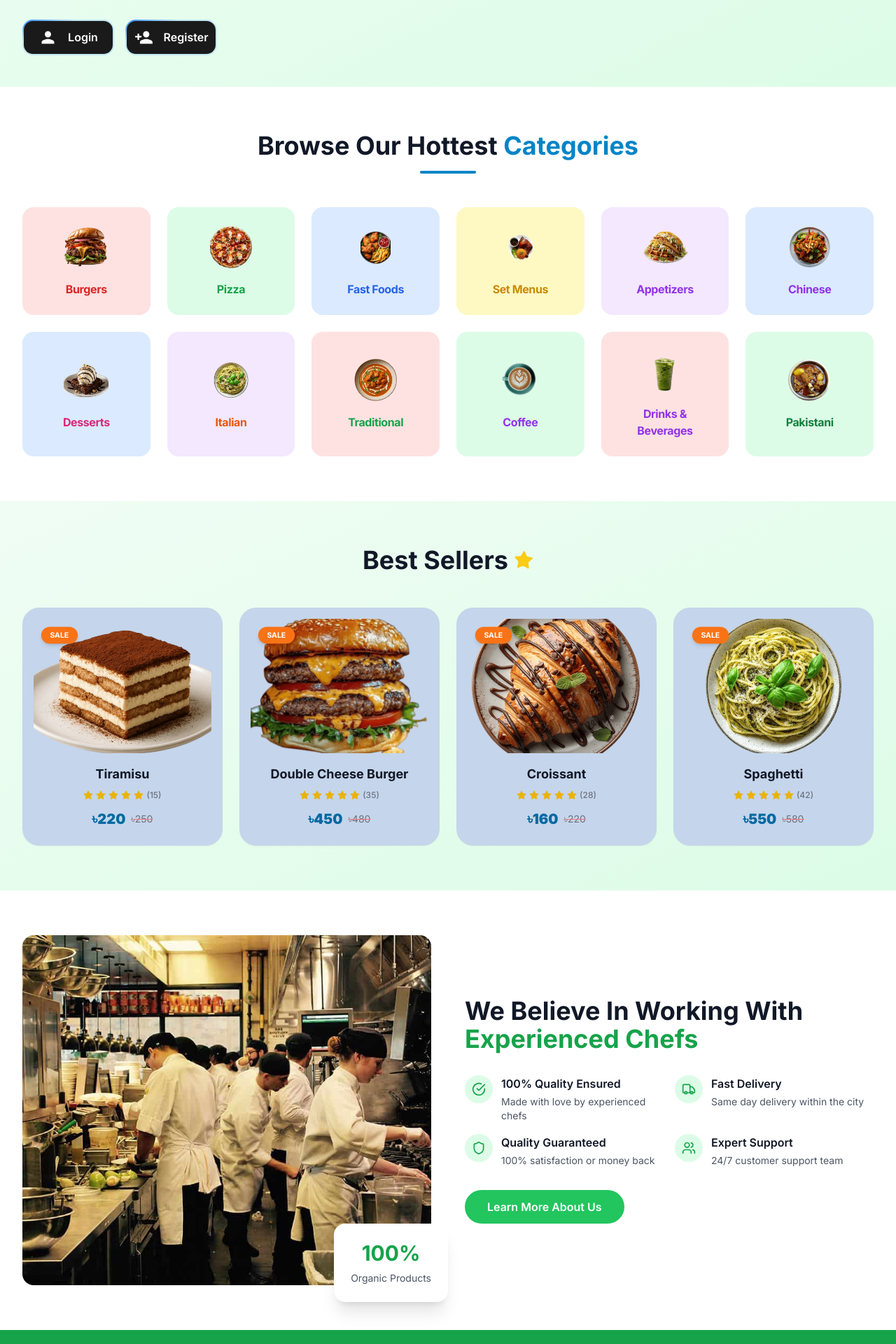
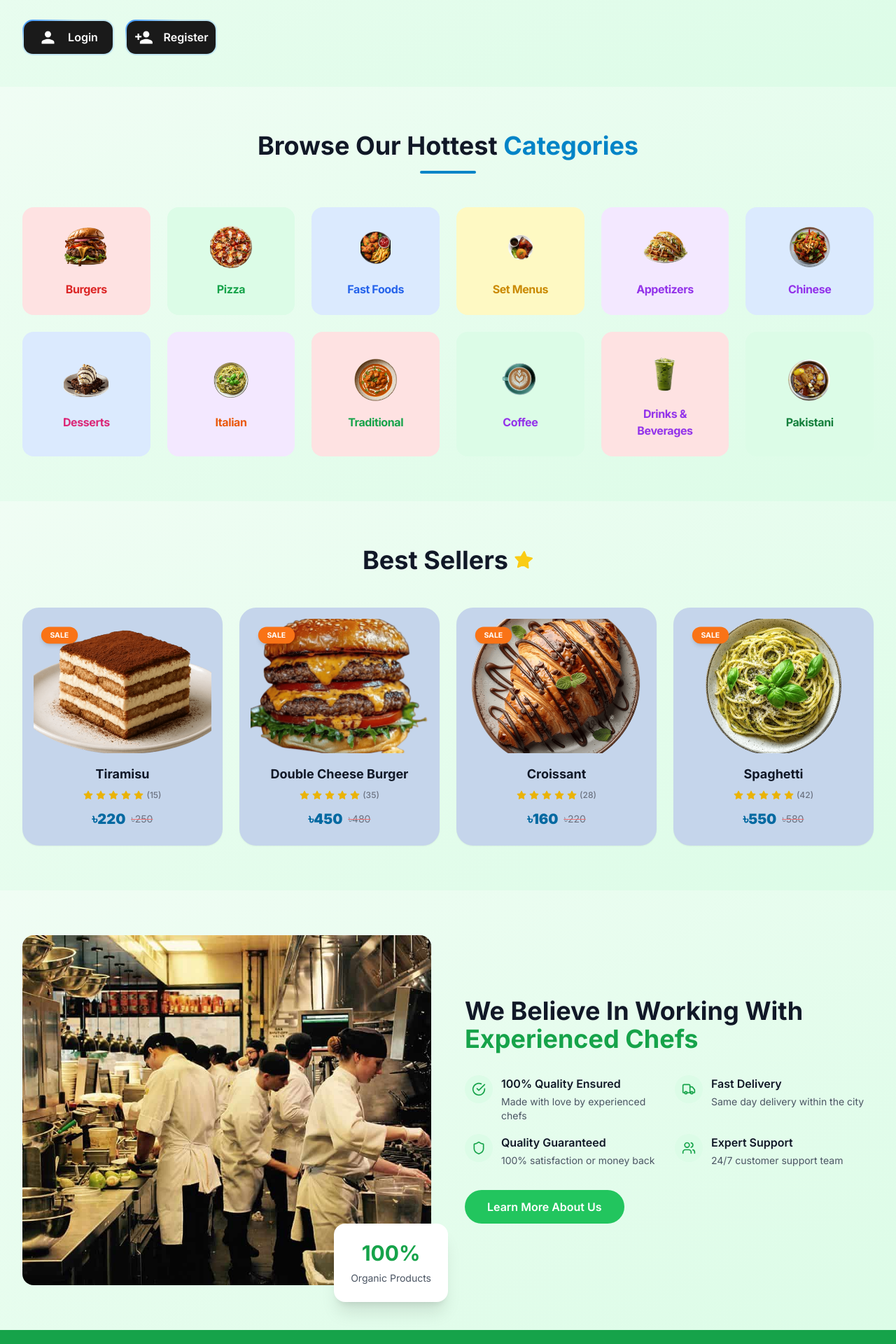
Before and after one commit to uzicodes/Culinary-Canvas, a Next.js app: page / in a window 1280 px wide. Shown: the part 540-2460 px from the top of the page at 70% size. Built offline with nearby package versions, Linux system fonts and the light colour scheme; no server answers.

Commit message:
feat: changed the sections background to similar (light green)

```diff
--- a/src/components/About.tsx
+++ b/src/components/About.tsx
@@ -5,7 +5,7 @@ import Image from 'next/image'
 
 const About = () => {
   return (
-    <section className="py-16 bg-white">
+    <section className="py-16 bg-gradient-to-br from-green-50 to-green-100">
       <div className="container mx-auto px-4 sm:px-6 lg:px-8">
         <div className="grid lg:grid-cols-2 gap-12 items-center">
           {/* Left Content - Image */}
--- a/src/components/Blog.tsx
+++ b/src/components/Blog.tsx
@@ -69,7 +69,7 @@ const blogCardVariants: Variants = {
 };
 
 const Blog = () => (
-  <section className="py-16 bg-gray-50 overflow-hidden" style={{ perspective: "1200px" }}>
+  <section className="py-16 bg-gradient-to-br from-green-50 to-green-100 overflow-hidden" style={{ perspective: "1200px" }}>
     <div className="container mx-auto px-4 sm:px-6 lg:px-8">
       {/* Section Header */}
       <motion.div
--- a/src/components/Categories.tsx
+++ b/src/components/Categories.tsx
@@ -52,7 +52,7 @@ const itemVariants: Variants = {
 
 const Categories = () => {
     return (
-        <section className="py-16 bg-white overflow-hidden">
+        <section className="py-16 bg-gradient-to-br from-green-50 to-green-100 overflow-hidden">
             <div className="container mx-auto px-4 sm:px-6 lg:px-8">
 
                 {/* Section Header */}
```
